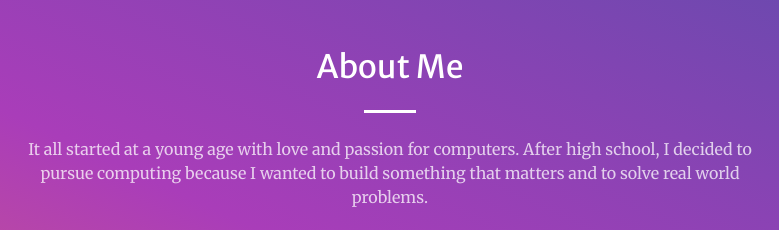
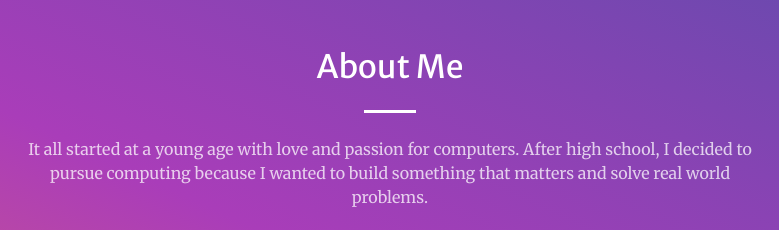
Before and after one commit to samikhalildev/samikhalildev.github.io, a website with bundled scripts: page index.html in a window 1280 px wide. Shown: the part 880-1110 px from the top of the page, 250-1029 px from the left. Built offline with nearby package versions, Linux system fonts and the light colour scheme.

Commit message:
Update index.html

```diff
--- a/index.html
+++ b/index.html
@@ -138,7 +138,7 @@
         <div class="about-me col-lg-8 text-center">
           <h2 class="text-white mt-0">About Me</h2>
           <hr class="divider light my-4">
-            <p class="text-white-75 mb-4">It all started at a young age with love and passion for computers. After high school, I decided to pursue computing because I wanted to build something that matters and to solve real world problems.</p>
+            <p class="text-white-75 mb-4">It all started at a young age with love and passion for computers. After high school, I decided to pursue computing because I wanted to build something that matters and solve real world problems.</p>
             <p class="text-white-75 mb-4"> I have interest in web, mobile, IoT, AI and robotics. I am planning to experiment with React Native to develop cross-platform apps and use the power of AI and Raspberry Pis to build amazing things. <br><br> When I am not programming, I like to hang out with friends, check out dank memes or listen to tech talks. Some of the languages, frameworks and tools that I use frequently: <br><br> <i>  HTML5, CSS/SASS, JavaScript, React, Redux, Node.js, Python, Java, C# <br> Git, CLI, XHR, JSON, APIs </i></p>
             <a class="btn btn-light btn-xl js-scroll-trigger" href="#services">My Projects</a>
         </div>
```
